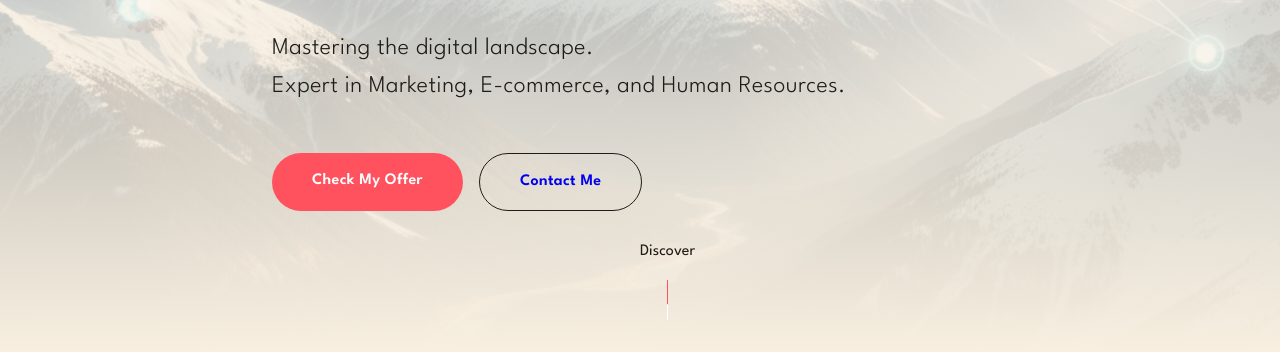
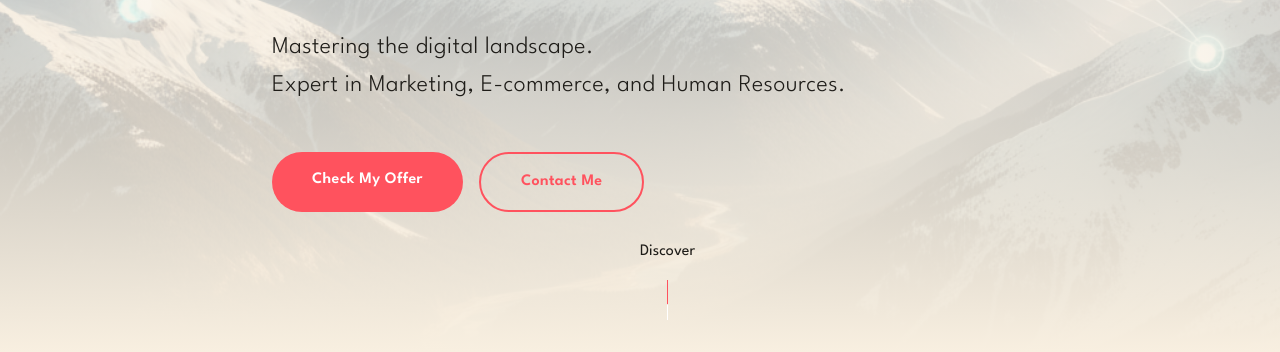
Before and after one commit to barcygan/marketing, a website built with Vite: page index.html in a window 1280 px wide. Shown: the part 448-800 px from the top of the page. Built offline with nearby package versions, Linux system fonts and the light colour scheme.

Commit message:
Fix Contact button styling with .btn-outline class

```diff
--- a/index.html
+++ b/index.html
@@ -78,8 +78,7 @@
             Resources.</p>
           <div style="display: flex; gap: 1rem; flex-wrap: wrap;">
             <a href="offer.html" class="btn btn-primary btn-large">Check My Offer</a>
-            <a href="#contact" class="btn" style="border: 1px solid var(--color-text); background: transparent;">Contact
-              Me</a>
+            <a href="#contact" class="btn btn-outline">Contact Me</a>
           </div>
         </div>
         <div class="scroll-indicator">
--- a/style.css
+++ b/style.css
@@ -116,6 +116,19 @@ h6 {
 
 .btn-primary:hover {
   background: var(--color-primary-hover);
+  transform: translateY(-2px);
+  box-shadow: 0 4px 12px rgba(255, 82, 94, 0.3);
+}
+
+.btn-outline {
+  background: transparent;
+  border: 2px solid var(--color-primary);
+  color: var(--color-primary);
+}
+
+.btn-outline:hover {
+  background: var(--color-primary);
+  color: #fff;
   transform: translateY(-2px);
   box-shadow: 0 4px 12px rgba(255, 82, 94, 0.3);
 }
```
Also changed, not shown: pl/index.html (+1 -2 lines).
